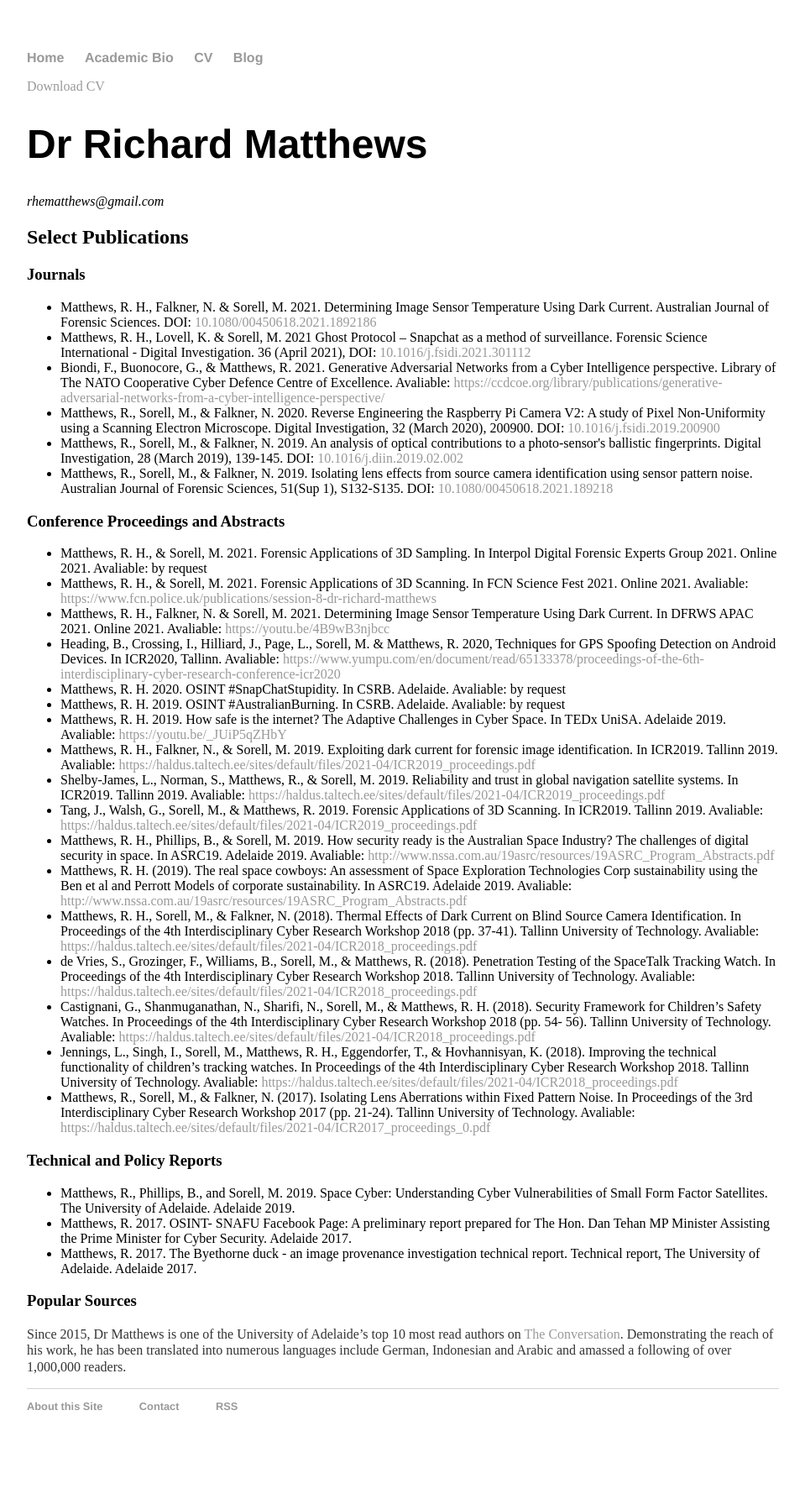
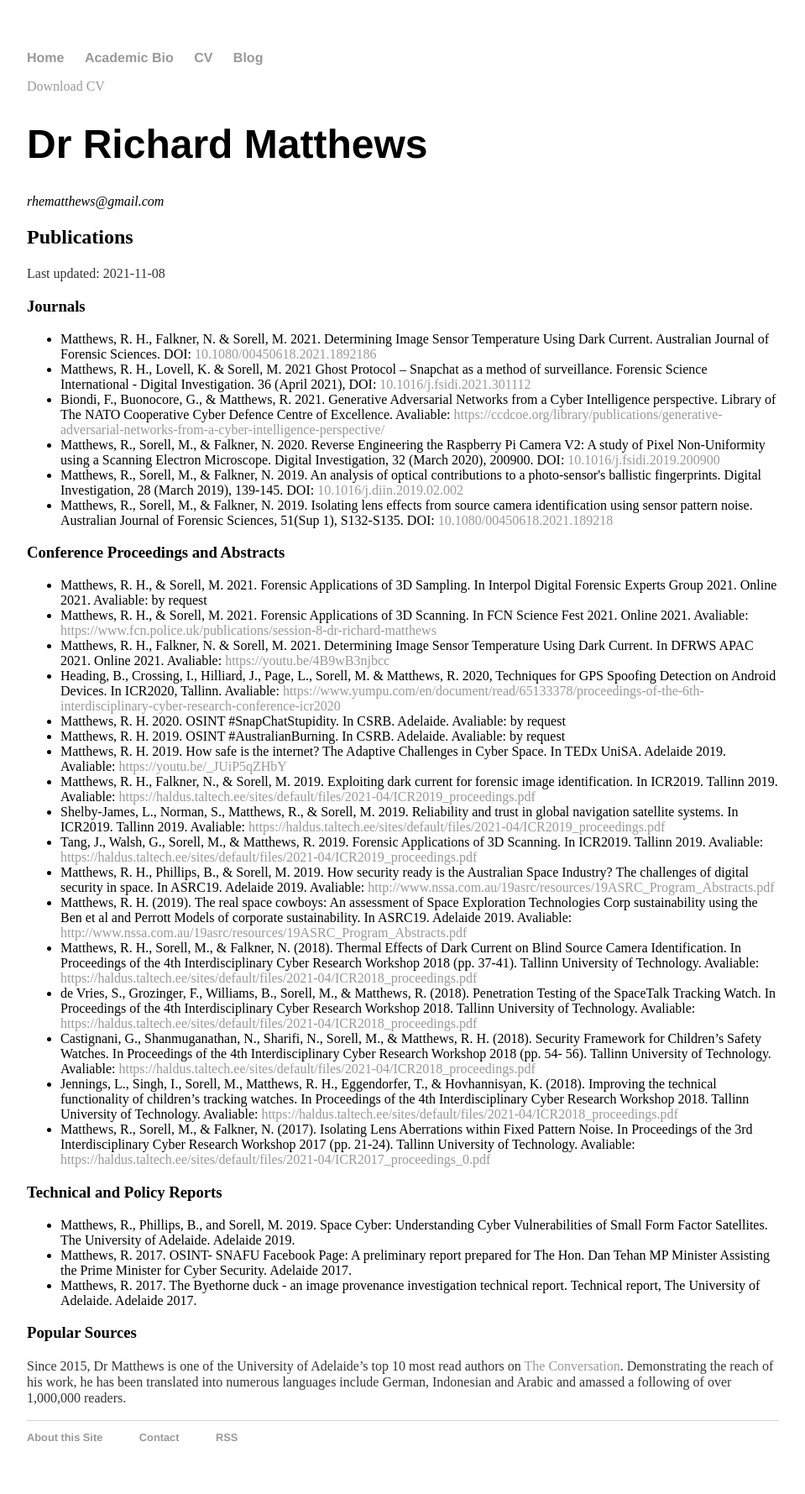
Before and after one commit to rhematt/rhematt.github.io, a Jekyll site: the page built from cv/index.html, in a window 1280 px wide. Shown: the whole page at 84% size, without its empty margins (160-1119 px from the left). Built offline with Jekyll 4.4.1, drawn with Linux system fonts in a browser that asks for light colours; before the commit the page ends 1742 px from its top, so only the background shows below that.

Commit message:
Update index.html

```diff
--- a/cv/index.html
+++ b/cv/index.html
@@ -10,7 +10,8 @@ title: CV of Dr Richard Matthews
 	<span class="obfuscate">moc.liamg@swehttamehr</span>
 	</address>
 
-	<h2>Select Publications</h2>
+	<h2>Publications</h2>
+	<p>Last updated: 2021-11-08</p>
 
 	<h3>Journals </h3>
 	<ul>
```
